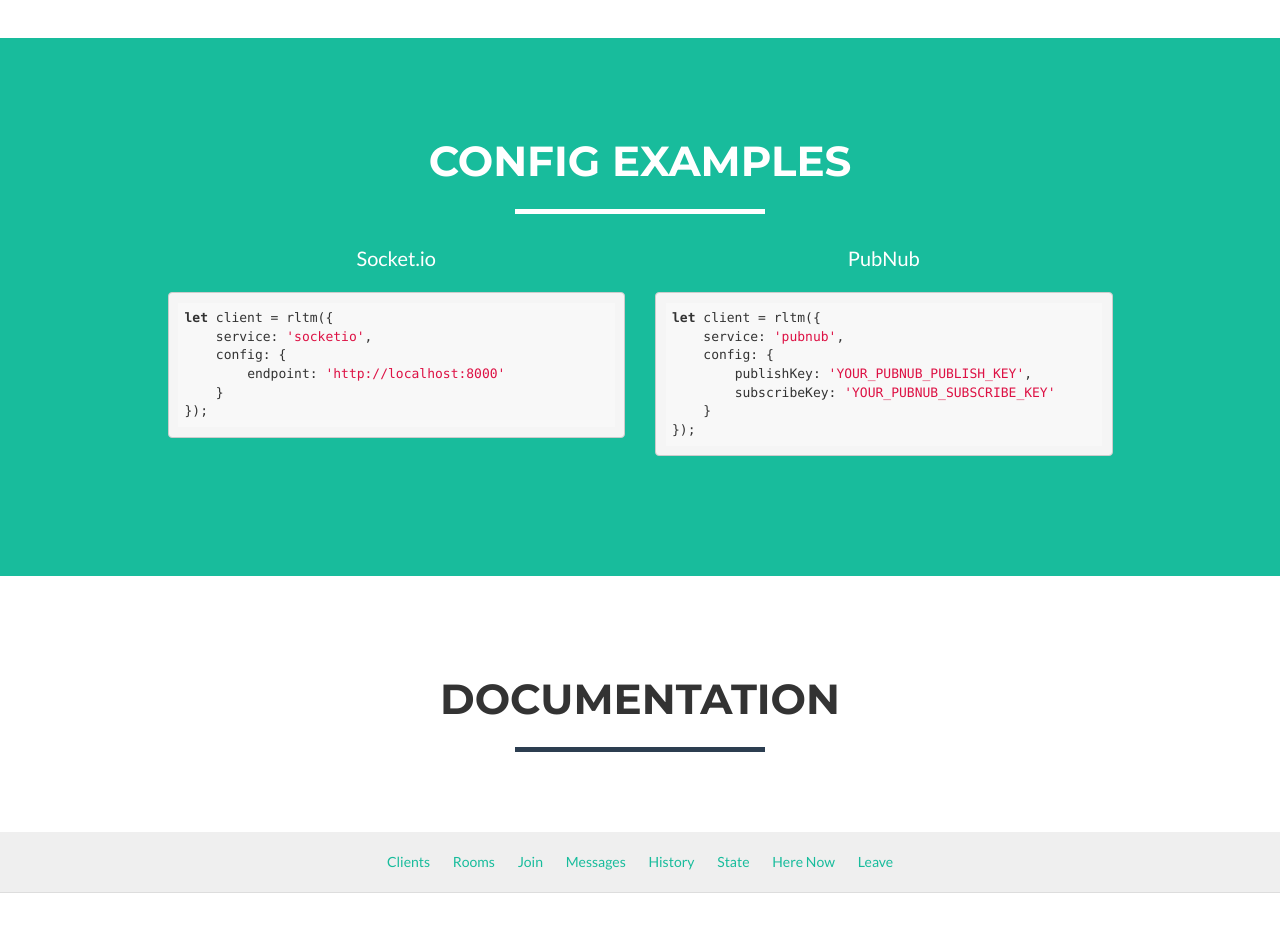
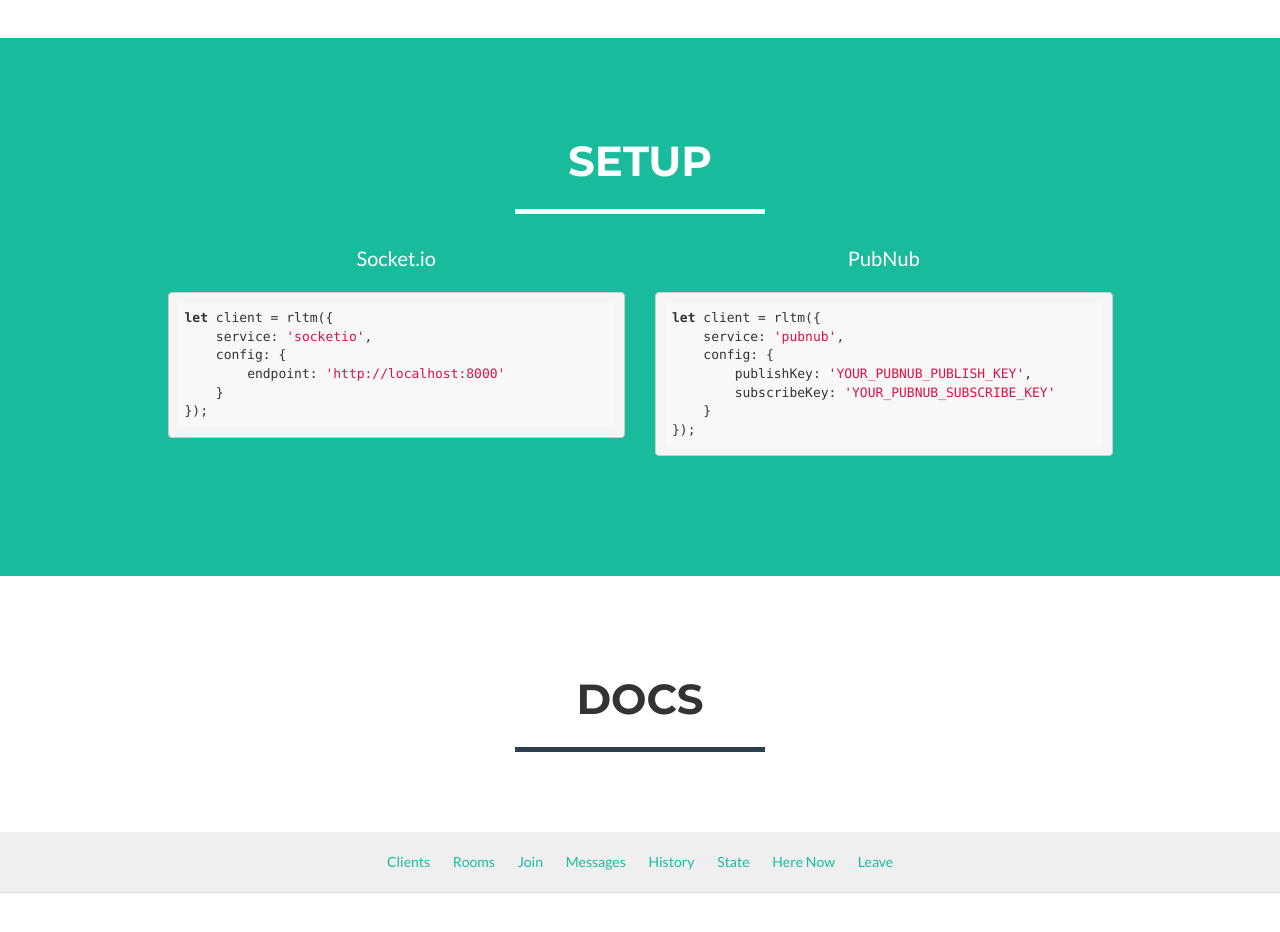
Before and after one commit to pubnub/rltm.js, a website: page index.html in a window 1280 px wide. Shown: the part 1100-2032 px from the top of the page. Drawn offline with nearby package versions, Linux system fonts and the light colour scheme.

Commit message:
title adjustements

```diff
--- a/index.html
+++ b/index.html
@@ -117,7 +117,7 @@
         <div class="container">
             <div class="row">
                 <div class="col-sm-12 text-center">
-                    <h2>Config Examples</h2>
+                    <h2>Setup</h2>
                     <hr class="star-light">
                 </div>
             </div>
@@ -150,7 +150,7 @@
         <div class="container">
             <div id="docs-header" class="row">
                 <div class="col-sm-12 text-center">
-                    <h2>Documentation</h2>
+                    <h2>Docs</h2>
                     <hr class="star-primary">
                 </div>
             </div>
```
